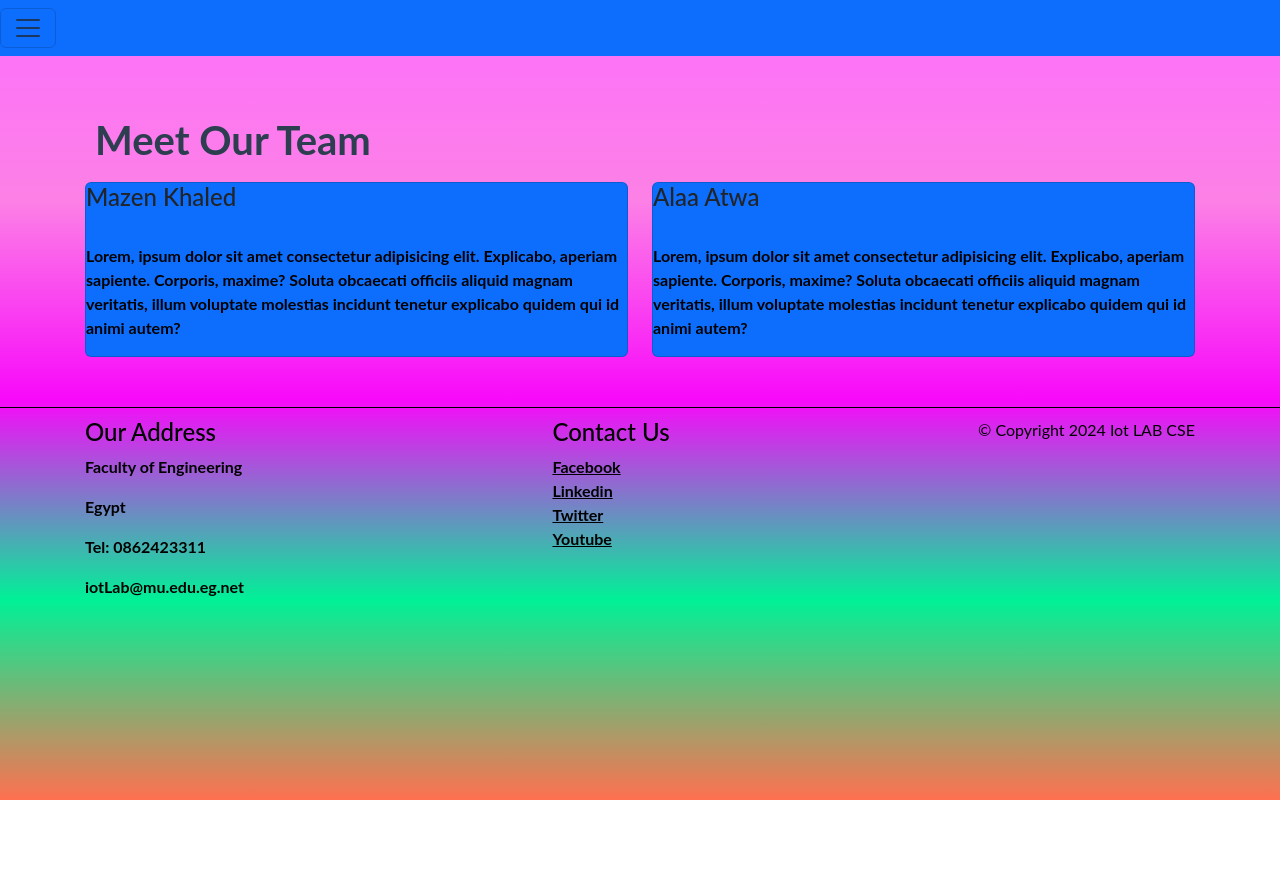
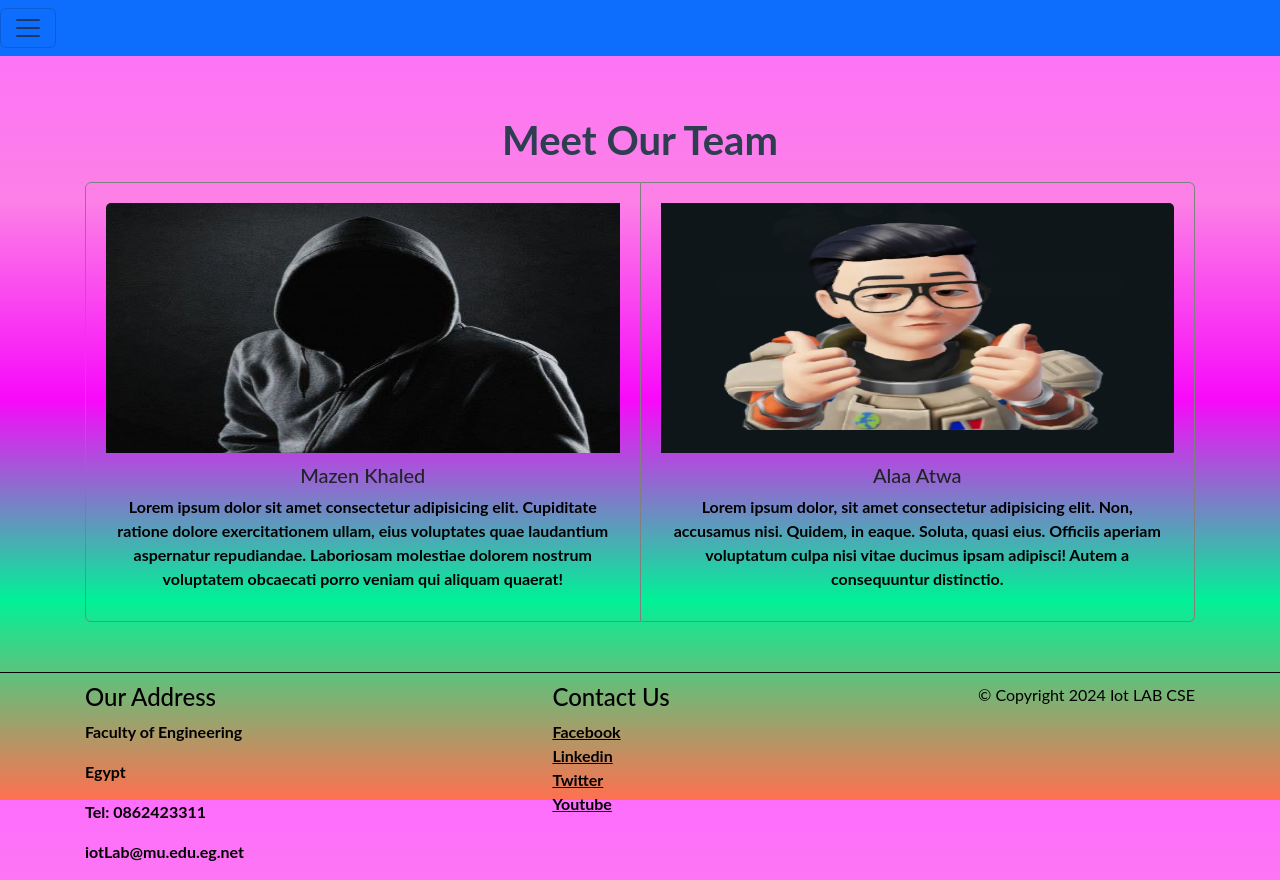
Before and after one commit to Mabona3/IOT, a website: page public/about.html in a window 1280 px wide. Before the commit the page ends 800 px from the top, so only its background shows below. Drawn offline with Linux system fonts and the light colour scheme; files whose address does not match are found by name.

Commit message:
Finished the About page

```diff
--- a/public/about.html
+++ b/public/about.html
@@ -29,17 +29,20 @@
     <div class="Our-team container">
       <section>
         <h1 class="heading">Meet Our Team</h1>
-                <div class="row">
-                    <div class="col-md-6">
-                        <div class="card bg-primary">
-                            <h4 class="card-title">Mazen Khaled</h4><br>
-                            <p>Lorem, ipsum dolor sit amet consectetur adipisicing elit. Explicabo, aperiam sapiente. Corporis, maxime? Soluta obcaecati officiis aliquid magnam veritatis, illum voluptate molestias incidunt tenetur explicabo quidem qui id animi autem?</p>
+        <!-- The Mazen's card to be place-->
+        <div class="card-group">
+          <div class="card text-center">
+            <img class="card-img-top" src="images/mabona.jpg" alt="Mabona" width="250px" height="250px">
+            <div class="card-body">
+              <h5 class="card-title">Mazen Khaled</h5>
+              <p class="card-text">Lorem ipsum dolor sit amet consectetur adipisicing elit. Cupiditate ratione dolore exercitationem ullam, eius voluptates quae laudantium aspernatur repudiandae. Laboriosam molestiae dolorem nostrum voluptatem obcaecati porro veniam qui aliquam quaerat!</p>
             </div>
           </div>
-                    <div class="col-md-6">
-                        <div class="card bg-primary ">
-                            <h4 class="card-title">Alaa Atwa</h4><br>
-                            <p>Lorem, ipsum dolor sit amet consectetur adipisicing elit. Explicabo, aperiam sapiente. Corporis, maxime? Soluta obcaecati officiis aliquid magnam veritatis, illum voluptate molestias incidunt tenetur explicabo quidem qui id animi autem?</p>
+          <div class="card text-center">
+            <img class="card-img-top" src="images/3laa.png" alt="Alaa" width="250px" height="250px">
+            <div class="card-body">
+              <h5 class="card-title">Alaa Atwa</h5>
+              <p class="card-text">Lorem ipsum dolor, sit amet consectetur adipisicing elit. Non, accusamus nisi. Quidem, in eaque. Soluta, quasi eius. Officiis aperiam voluptatum culpa nisi vitae ducimus ipsam adipisci! Autem a consequuntur distinctio.</p>
             </div>
           </div>
         </div>
--- a/public/style/about.css
+++ b/public/style/about.css
@@ -1,8 +1,23 @@
 .Our-team {
     margin-top: 50px;
     margin-bottom: 50px;
+    text-align: center;
 }
 
 .heading {
     padding: 10px;
 }
+
+.card {
+  background: transparent;
+  border: 1px solid grey;
+  padding: 20px;
+}
+
+.card-body {
+  padding: 10px;
+}
+
+.card-img-top {
+  margin: 0 auto;
+}
```
Also changed, not shown: public/images/3laa.png (added), public/images/mabona.jpg (added). Lines whose indentation alone changed are shown as unchanged.
